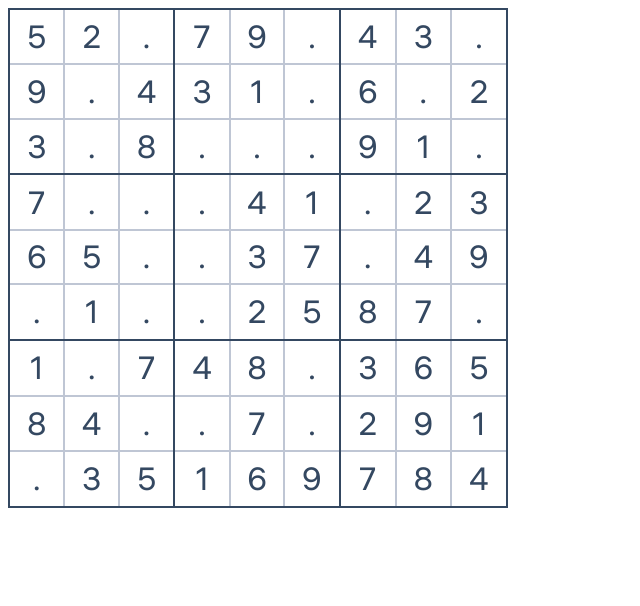
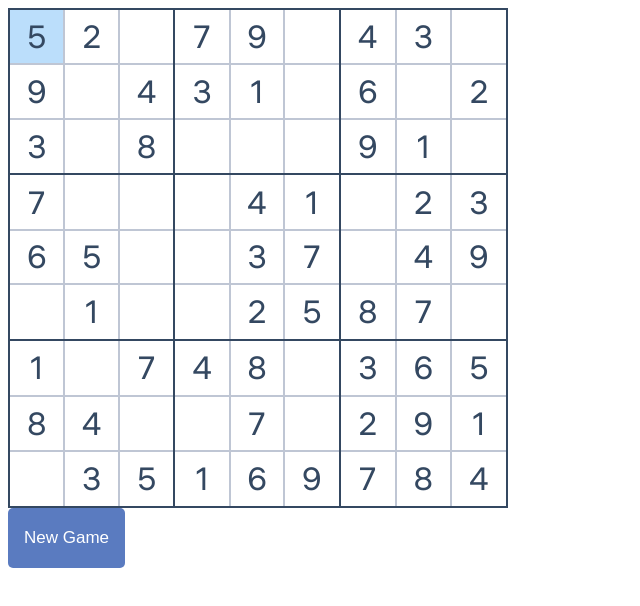
Before and after one commit to rzamfira/sudoku_react, a React (Vite) app: page / in a window 1280 px wide. Shown: the top 606 px of the page, without its empty margins (0-640 px from the left). Built offline with nearby package versions, Linux system fonts and the light colour scheme.

Commit message:
feat: add insert/erase from keyboard

```diff
--- a/src/App.css
+++ b/src/App.css
@@ -0,0 +1,18 @@
+.new-game-button {
+
+    min-height: 60px;
+    padding: 0 16px;
+    background-color: var(--color-new-game-button);
+    border: 0;
+    border-radius: 5px;
+    box-sizing: border-box;
+    color: var(--color-white);
+    cursor: pointer;
+    font-size: 17px;
+    font-weight: 500;
+    transition: background-color 0.2s ease-in-out;
+}
+
+.new-game-button:hover {
+    background-color: var(--color-new-game-button-hover);
+}
--- a/src/App.jsx
+++ b/src/App.jsx
@@ -1,27 +1,71 @@
-import { useState, useEffect } from 'react'
+import { useState, useEffect, useCallback } from 'react'
 import Board from './Board'
 import './App.css'
 
-function App() {
-  const [puzzle, setPuzzle] = useState(null);
+export default function App() {
+
+  const [initialPuzzle, setInitialPuzzle] = useState(null);
+  const [userBoard, setUserBoard] = useState(null);
+  const [selectedCell, setSelectedCell] = useState({ rowIndex: 0, columnIndex: 0, squareIndex: 1 });
+
+  const generateNewGame = () => {
+
+    const puzzleString = window.sudoku.generate('medium');
+    const puzzleGrid = window.sudoku.board_string_to_grid(puzzleString);
+    setInitialPuzzle(puzzleGrid);
+    setSelectedCell({ rowIndex: 0, columnIndex: 0, squareIndex: 1 });
+
+  };
+
+  const isCellEditable = useCallback((rowIndex, columnIndex) => {
+    return initialPuzzle[rowIndex][columnIndex] === '.';
+  }, [initialPuzzle]);
+
+  const onCellSelect = (rowIndex, columnIndex, squareIndex) => {
+    setSelectedCell({ rowIndex, columnIndex, squareIndex });
+  };
+
+  const updateCell = (rowIndex, columnIndex, value) => {
+
+    setUserBoard(prevBoard => {
+      const newBoard = prevBoard.map(row => [...row]);
+      newBoard[rowIndex][columnIndex] = value;
+      return newBoard;
+    });
+
+  };
 
   useEffect(() => {
+
     if (window.sudoku) {
-      const puzzleString = window.sudoku.generate('medium');
-      const puzzleGrid = window.sudoku.board_string_to_grid(puzzleString);
-      setPuzzle(puzzleGrid);
+      generateNewGame();
     }
-  }, []);
+
+  }, [])
+
+  useEffect(() => {
+
+    if (initialPuzzle) {
+      setUserBoard(initialPuzzle.map(row => [...row]));
+    }
+
+  }, [initialPuzzle]);
+
 
   return (
+
     <div className="App">
-      {puzzle ? (
-        <Board puzzle={puzzle} />
+      {userBoard ? (
+        <Board userBoard={userBoard} updateCell={updateCell} isCellEditable={isCellEditable}
+          selectedCell={selectedCell} onCellSelect={onCellSelect} />
       ) : (
         <p>Loading puzzle...</p>
       )}
+      <div className="controls">
+        <button onClick={generateNewGame} className="new-game-button">New Game</button>
+      </div>
     </div>
+
   )
+
 }
-
-export default App
--- a/src/Board.jsx
+++ b/src/Board.jsx
@@ -1,19 +1,26 @@
 import Square from './Square';
 import './Board.css';
 
-function Board({ puzzle }) {
+export default function Board({ userBoard, updateCell, selectedCell, onCellSelect, isCellEditable }) {
+
   const squares = [];
+
   for (let i = 1; i <= 9; i++) {
+
     squares.push(
-      <Square key={i} squareIndex={i} puzzle={puzzle} />
+      <Square key={i} squareIndex={i} userBoard={userBoard}
+        updateCell={updateCell} isCellEditable={isCellEditable}
+        selectedCell={selectedCell} onCellSelect={onCellSelect} />
     );
+
   }
 
   return (
+
     <div className="board">
       {squares}
     </div>
+
   );
+
 }
-
-export default Board;
--- a/src/Cell.css
+++ b/src/Cell.css
@@ -44,3 +44,7 @@
 .cell[data-row-index="6"] {
     border-top: none;
 }
+
+.selected {
+    background-color: var(--color-highlight-selected);
+}
--- a/src/Cell.jsx
+++ b/src/Cell.jsx
@@ -1,11 +1,39 @@
+import { useEffect } from 'react';
 import './Cell.css';
 
-function Cell({ value , rowIndex, columnIndex }) {
-  return (
-    <div className="cell" data-row-index={rowIndex} data-column-index={columnIndex}>
-      {value}
-    </div>
-  );
+export default function Cell({ value, rowIndex, columnIndex, squareIndex, updateCell, isCellEditable, selectedCell, onCellSelect }) {
+
+    const displayValue = value === 0 || value === '.' ? '' : value;
+
+    useEffect(() => {
+
+        if (selectedCell.rowIndex === rowIndex && selectedCell.columnIndex === columnIndex && isCellEditable(rowIndex, columnIndex)) {
+
+            const handleKeyDown = (e) => {
+                if (e.key >= '1' && e.key <= '9') {
+                    updateCell(rowIndex, columnIndex, e.key);
+                }
+                if (e.key === 'Backspace' || e.key === 'Delete') {
+                    updateCell(rowIndex, columnIndex, '');
+                }
+            };
+
+            document.addEventListener('keydown', handleKeyDown);
+
+            return () => document.removeEventListener('keydown', handleKeyDown);
+
+        }
+
+    }, [selectedCell])
+
+    return (
+
+        <div className={`cell ${selectedCell.rowIndex === rowIndex && selectedCell.columnIndex === columnIndex ? 'selected' : ''}`}
+            data-row-index={rowIndex} data-column-index={columnIndex}
+            onClick={() => onCellSelect(rowIndex, columnIndex, squareIndex)}>
+            {displayValue}
+        </div>
+
+    );
+
 }
-
-export default Cell;
--- a/src/Square.jsx
+++ b/src/Square.jsx
@@ -1,7 +1,8 @@
 import Cell from './Cell';
 import './Square.css';
 
-function Square({ squareIndex, puzzle }) {
+export default function Square({ squareIndex, userBoard, updateCell, isCellEditable, selectedCell, onCellSelect }) {
+
   const startRow = Math.floor((squareIndex - 1) / 3) * 3;
   const startCol = ((squareIndex - 1) % 3) * 3;
   const cells = [];
@@ -10,18 +11,20 @@ function Square({ squareIndex, puzzle }) {
     for (let j = 0; j < 3; j++) {
       const row = startRow + i;
       const col = startCol + j;
-      const value = puzzle[row][col];
+      const value = userBoard[row][col];
       cells.push(
-        <Cell key={`${row}-${col}`} value={value} rowIndex={row} columnIndex={col} />
+        <Cell key={`${row}-${col}`} value={value} rowIndex={row} columnIndex={col} squareIndex={squareIndex}
+          updateCell={updateCell} isCellEditable={isCellEditable} selectedCell={selectedCell} onCellSelect={onCellSelect} />
       );
     }
   }
 
   return (
-    <div className="square" data-square-index = {squareIndex}>
+
+    <div className="square" data-square-index={squareIndex}>
       {cells}
     </div>
+
   );
+
 }
-
-export default Square;
```
